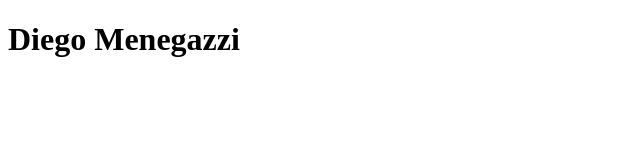
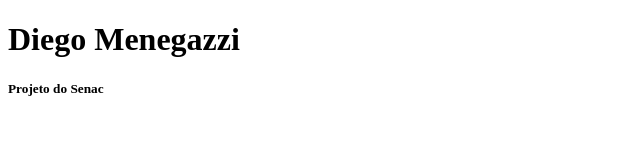
Before and after one commit to omenegazzi/projectosenac, a plain HTML site: page index.html in a window 1280 px wide. Shown: the whole page, without its empty margins (0-640 px from the left). Drawn offline with Linux system fonts and the light colour scheme.

Commit message:
Update index.html

```diff
--- a/index.html
+++ b/index.html
@@ -7,5 +7,6 @@
 </head>
 <body>
     <h1> Diego Menegazzi</h1>
+    <h5> Projeto do Senac </h5>
 </body>
 </html>
```
